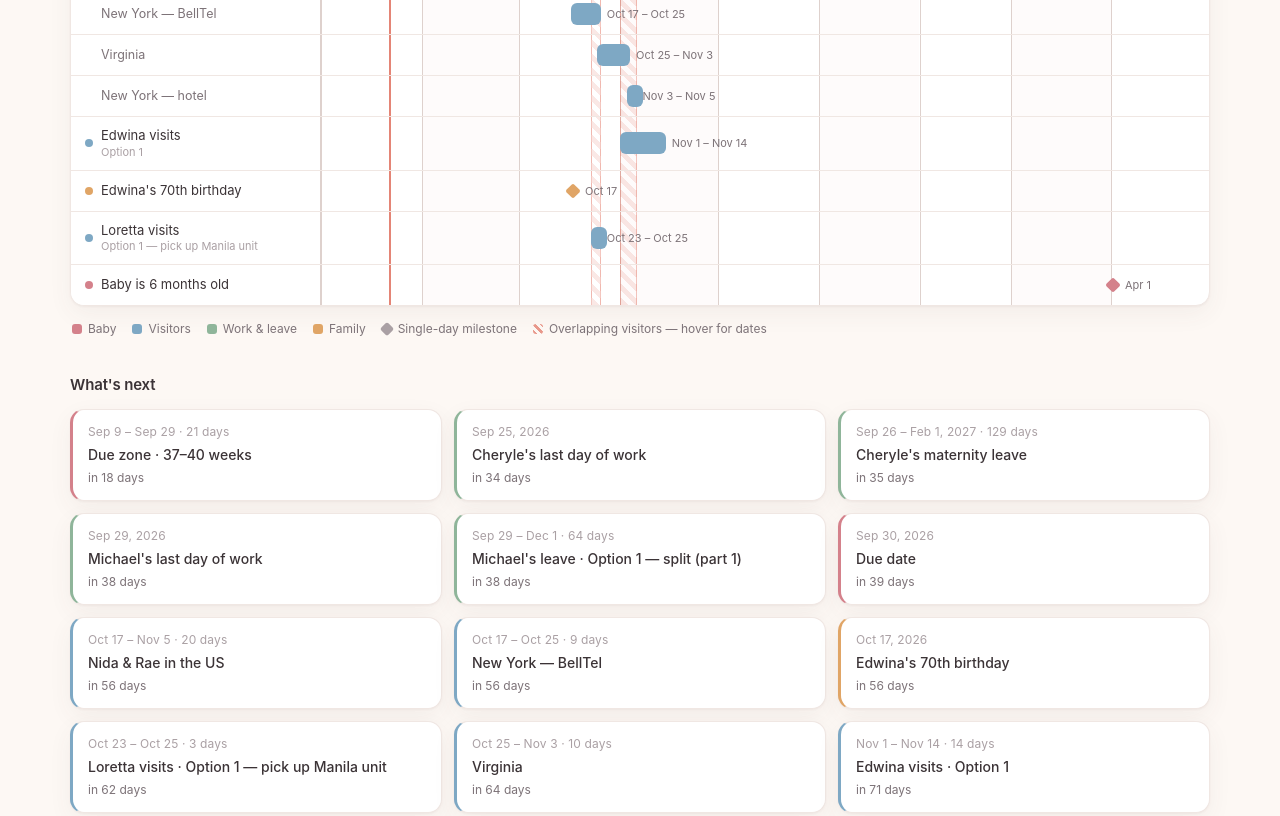
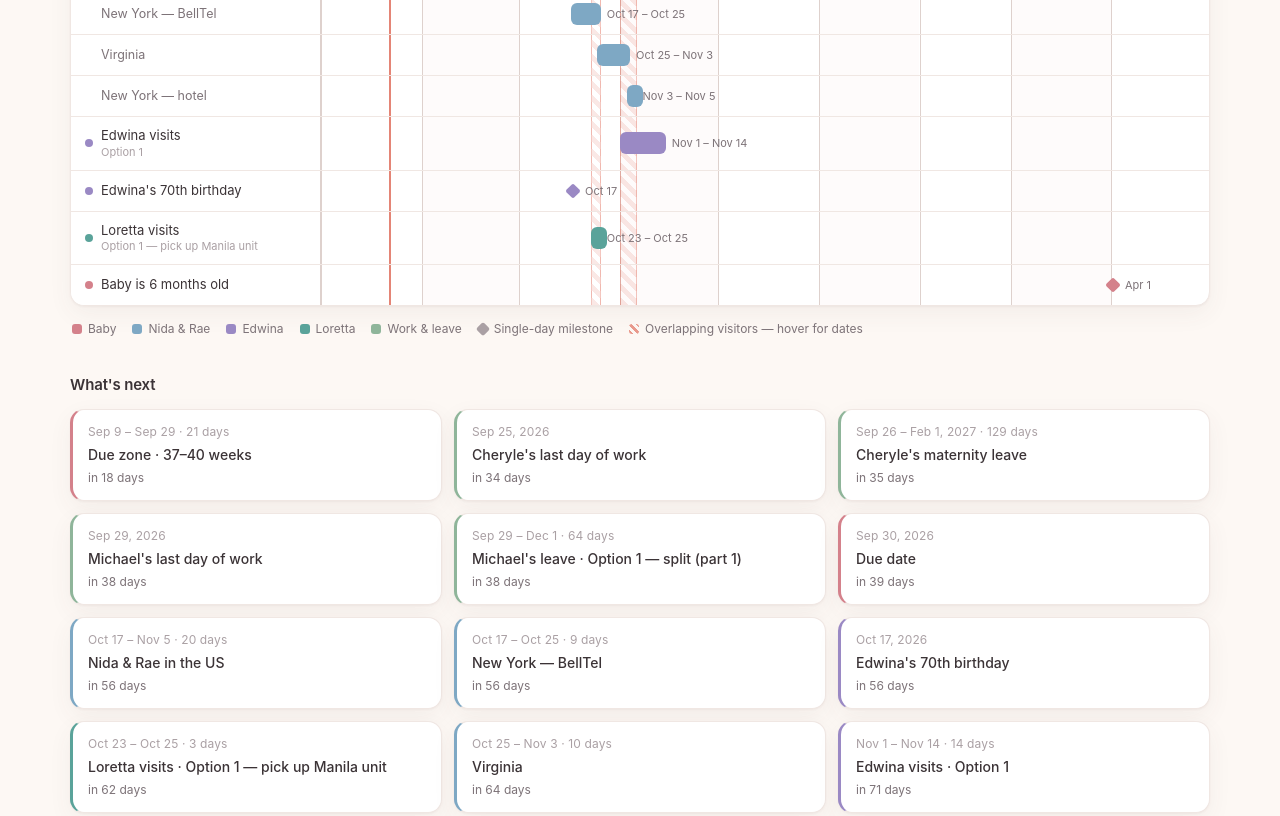
Before and after one commit to CompMike/baby-timeline, a plain HTML site: page artifact.html in a window 1280 px wide. Shown: the part 1154-1970 px from the top of the page. Drawn offline with Linux system fonts and the light colour scheme.

Commit message:
Give each visiting party its own colour on the timeline
Edwina and Loretta previously shared the single blue used for all visitors,
so their blocks were indistinguishable from Nida & Rae's and from each other.

- Edwina: violet, Loretta: teal, Nida & Rae keep the existing cornflower
- Edwina's 70th birthday now carries her colour rather than the generic
  family apricot, tying the milestone to her visit
- Legend names each party instead of one combined "Visitors" swatch

Co-Authored-By: Claude Opus 5 <noreply@anthropic.com>

```diff
--- a/artifact.html
+++ b/artifact.html
@@ -11,6 +11,8 @@
     --accent: #d4818b;
     --baby: #d4818b;
     --visit: #7ea8c4;
+    --edwina: #9a89c4;
+    --loretta: #5aa39a;
     --work: #8fb59a;
     --family: #e0a566;
     --today: #e0705f;
@@ -37,6 +39,10 @@
       --accent: #eda3ab;
       --baby: #eda3ab;
       --visit: #9cc4dd;
+    --edwina: #b7a9e4;
+    --loretta: #82c3b8;
+      --edwina: #b7a9e4;
+      --loretta: #82c3b8;
       --work: #a8ccb2;
       --family: #f0bd82;
       --today: #f28775;
@@ -58,6 +64,8 @@
     --accent: #eda3ab;
     --baby: #eda3ab;
     --visit: #9cc4dd;
+    --edwina: #b7a9e4;
+    --loretta: #82c3b8;
     --work: #a8ccb2;
     --family: #f0bd82;
     --today: #f28775;
@@ -341,9 +349,10 @@
 
   <div class="legend">
     <span><i class="sw" style="background:var(--baby)"></i> Baby</span>
-    <span><i class="sw" style="background:var(--visit)"></i> Visitors</span>
+    <span><i class="sw" style="background:var(--visit)"></i> Nida &amp; Rae</span>
+    <span><i class="sw" style="background:var(--edwina)"></i> Edwina</span>
+    <span><i class="sw" style="background:var(--loretta)"></i> Loretta</span>
     <span><i class="sw" style="background:var(--work)"></i> Work &amp; leave</span>
-    <span><i class="sw" style="background:var(--family)"></i> Family</span>
     <span><i class="sw dia" style="background:var(--ink-faint)"></i> Single-day milestone</span>
     <span><i class="sw" style="background:repeating-linear-gradient(45deg,rgba(224,112,95,.7) 0 3px,transparent 3px 6px)"></i> Overlapping visitors — hover for dates</span>
   </div>
@@ -361,7 +370,8 @@
 
 <script>
 /* ---------------- data ---------------- */
-const CAT = { baby: 'var(--baby)', visit: 'var(--visit)', work: 'var(--work)', family: 'var(--family)' };
+const CAT = { baby: 'var(--baby)', visit: 'var(--visit)', edwina: 'var(--edwina)',
+              loretta: 'var(--loretta)', work: 'var(--work)', family: 'var(--family)' };
 
 const CHERYLE_LEAVE = { start: '2026-09-26', end: '2027-02-01' };
 
@@ -385,12 +395,12 @@ const EVENTS = [
   { id:'nida-va',  label:'Virginia',             start:'2026-10-25', end:'2026-11-03', cat:'visit', child:true },
   { id:'nida-ny2', label:'New York — hotel',     start:'2026-11-03', end:'2026-11-05', cat:'visit', child:true },
 
-  { id:'edw',      label:'Edwina visits', group:'edwina', cat:'visit', visitor:true, options:[
+  { id:'edw',      label:'Edwina visits', group:'edwina', cat:'edwina', visitor:true, options:[
       { n:1, label:'Option 1', spans:[{ start:'2026-11-01', end:'2026-11-14' }] },
       { n:2, label:'Option 2', spans:[{ start:'2026-10-03', end:'2026-10-17' }] } ] },
-  { id:'edw-bday', label:"Edwina's 70th birthday", date:'2026-10-17', cat:'family' },
+  { id:'edw-bday', label:"Edwina's 70th birthday", date:'2026-10-17', cat:'edwina' },
 
-  { id:'lor',      label:'Loretta visits', group:'loretta', cat:'visit', visitor:true, options:[
+  { id:'lor',      label:'Loretta visits', group:'loretta', cat:'loretta', visitor:true, options:[
       { n:1, label:'Option 1 — pick up Manila unit', spans:[{ start:'2026-10-23', end:'2026-10-25' }] },
       { n:2, label:'Option 2 — window',              spans:[{ start:'2026-10-04', end:'2026-10-18' }] } ] },
 
```
Also changed, not shown: index.html (+16 -6 lines).
